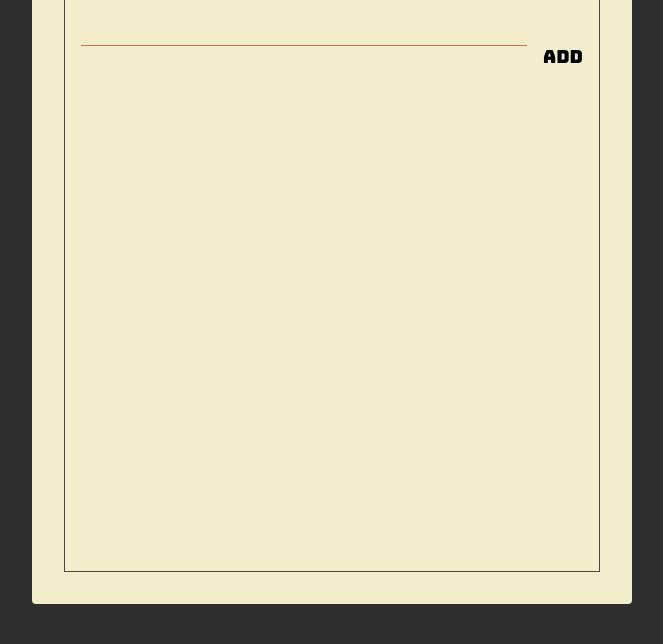
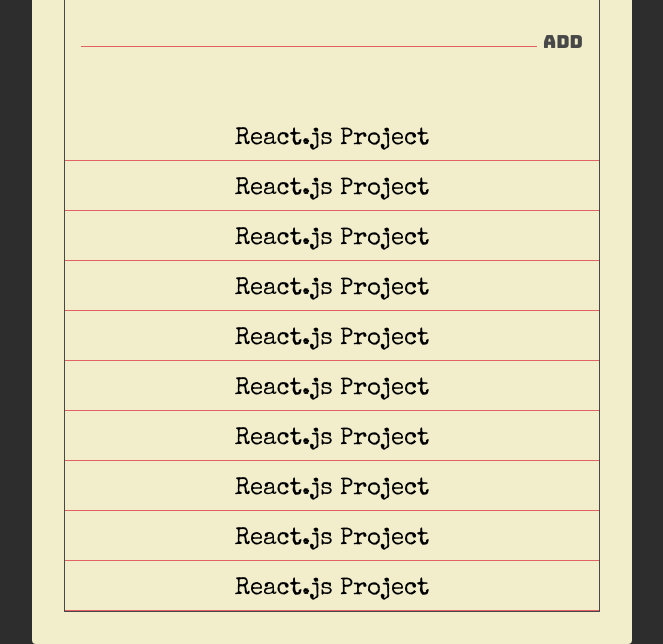
Before and after one commit to APPsZone/react-course-starter, a plain HTML site: page index.html in a window 1280 px wide. Shown: the part 156-800 px from the top of the page, without its empty margins (308-971 px from the left). Drawn offline with nearby package versions, Linux system fonts and the light colour scheme.

Commit message:
make add section in form

```diff
--- a/index.html
+++ b/index.html
@@ -17,7 +17,7 @@
     <div class="container">
       <div class="frame">
         <section class="header">
-          <button class="header-btn">Add</button>
+          <button class="header-btn main-black-color">Add</button>
           <h1 class="header-title">To Do Lists</h1>
           <button class="header-btn main-red-color">Clear</button>
         </section>
@@ -25,8 +25,41 @@
         <section class="add">
           <form class="add-form">
             <input type="text" class="add-input" />
-            <button class="add-btn">Add</button>
+            <button class="add-btn main-black-color">Add</button>
           </form>
+        </section>
+
+        <section class="todos">
+          <div class="todo">
+            <span class="todo-text">React.js Project</span>
+          </div>
+          <div class="todo">
+            <span class="todo-text">React.js Project</span>
+          </div>
+          <div class="todo">
+            <span class="todo-text">React.js Project</span>
+          </div>
+          <div class="todo">
+            <span class="todo-text">React.js Project</span>
+          </div>
+          <div class="todo">
+            <span class="todo-text">React.js Project</span>
+          </div>
+          <div class="todo">
+            <span class="todo-text">React.js Project</span>
+          </div>
+          <div class="todo">
+            <span class="todo-text">React.js Project</span>
+          </div>
+          <div class="todo">
+            <span class="todo-text">React.js Project</span>
+          </div>
+          <div class="todo">
+            <span class="todo-text">React.js Project</span>
+          </div>
+          <div class="todo">
+            <span class="todo-text">React.js Project</span>
+          </div>
         </section>
       </div>
     </div>
--- a/style.css
+++ b/style.css
@@ -3,7 +3,12 @@
 }
 
 :root {
+  --main-black-color: #484848;
   --main-red-color: #e06262;
+}
+
+.main-black-color {
+  color: var(--main-black-color);
 }
 
 .main-red-color {
@@ -33,7 +38,7 @@
 
 .container {
   width: 600px;
-  height: 720px;
+  height: 800px;
   background-color: #f2eecb;
   border-radius: 4px;
 
@@ -41,21 +46,26 @@
 }
 
 .frame {
-  border: 1px solid #484848;
+  border: 1px solid var(--main-black-color);
   height: 100%;
 
   display: flex;
   flex-direction: column;
+  justify-content: space-between;
 }
 
 .header {
   display: flex;
   align-items: flex-start;
+
+  padding-top: 24px;
 }
 
 .header-title {
   flex: 1;
   text-align: center;
+
+  color: var(--main-black-color);
   font-size: 3.6rem;
   font-family: "Special Elite", cursive;
   text-transform: lowercase;
@@ -71,6 +81,14 @@
   background: unset;
   border: unset;
   outline: unset;
+}
+
+.header-btn.main-black-color:active {
+  text-shadow: 1px 1px 2px var(--main-black-color);
+}
+
+.header-btn.main-red-color:active {
+  text-shadow: 1px 1px 2px var(--main-red-color);
 }
 
 .add {
@@ -101,7 +119,9 @@
   font-size: 1.8rem;
   font-family: "Bungee", sans-serif;
 
-  padding: 16px;
+  margin-bottom: 16px;
+  padding-top: 0px;
+  padding-bottom: 8px;
   padding-right: unset;
   cursor: pointer;
 
@@ -109,3 +129,32 @@
   border: unset;
   outline: unset;
 }
+
+.add-btn.main-black-color:active {
+  text-shadow: 1px 1px 2px var(--main-black-color);
+}
+
+.todos {
+  display: flex;
+  flex-direction: column;
+}
+
+.todo {
+  position: relative;
+
+  flex: 1 0 auto;
+  text-align: center;
+
+  min-height: 34px;
+  margin: 16px 0px 0px;
+  font-family: "Special Elite", cursive;
+  font-size: 24px;
+
+  border-bottom: 1px solid var(--main-red-color);
+}
+
+.todo-text {
+  position: absolute;
+  left: 50%;
+  transform: translate(-50%);
+}
```
